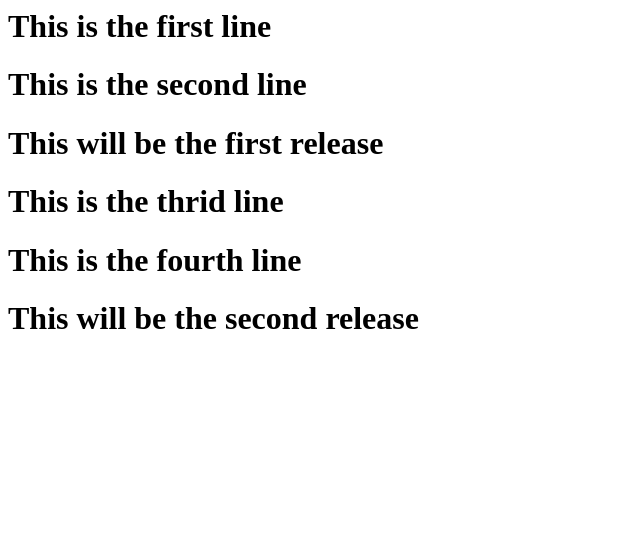
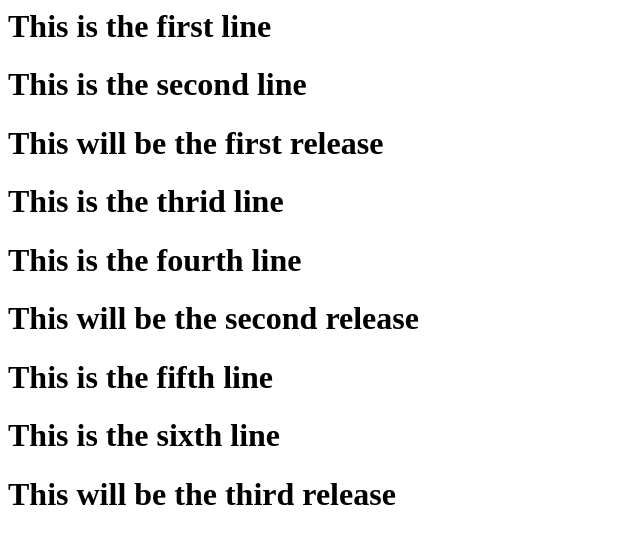
Before and after one commit to Dgruploads/Besant_new_repo, a plain HTML site: page index.html in a window 1280 px wide. Shown: the whole page, without its empty margins (0-640 px from the left). Drawn offline with Linux system fonts and the light colour scheme.

Commit message:
Thrid release

```diff
--- a/index.html
+++ b/index.html
@@ -5,3 +5,7 @@
 <h1>This is the thrid line</h1>
 <h1>This is the fourth line</h1>
 <h1>This will be the second release</h1>
+
+<h1>This is the fifth line</h1>
+<h1>This is the sixth line</h1>
+<h1>This will be the third release</h1>
```
